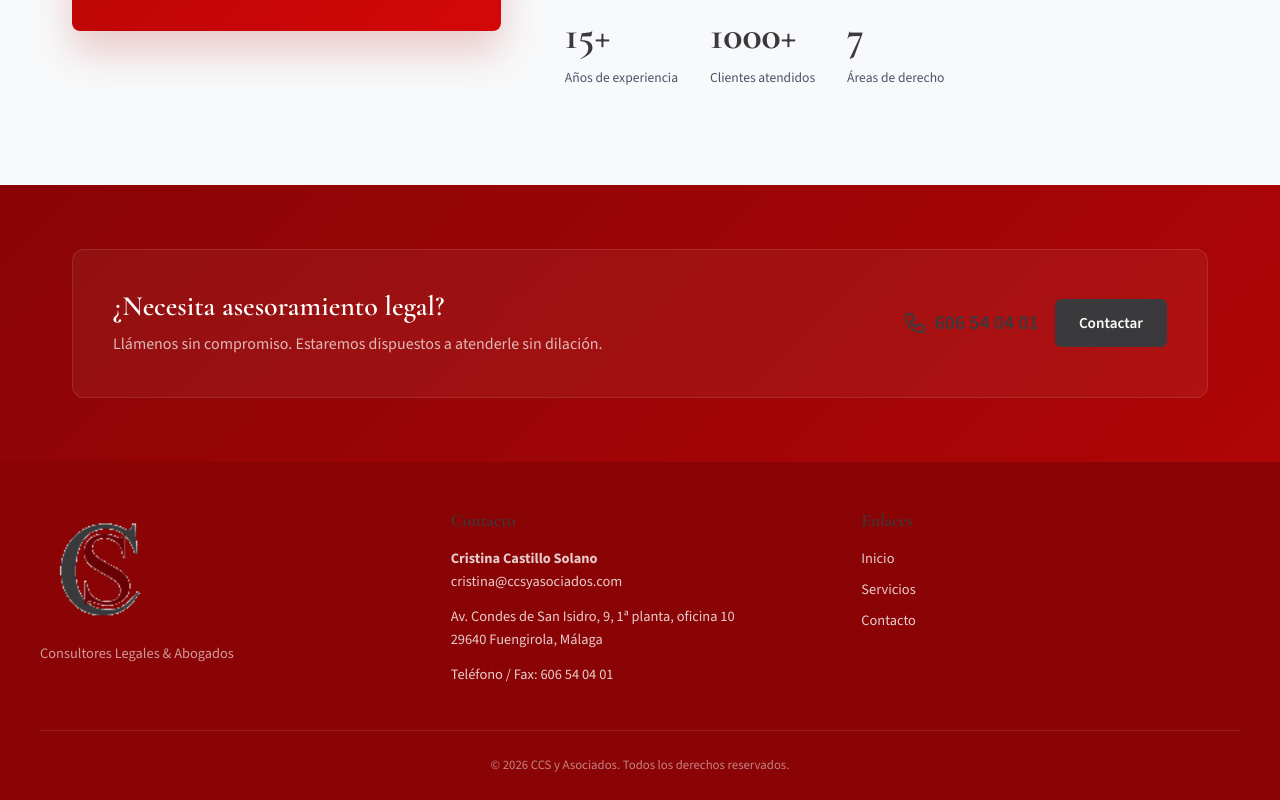
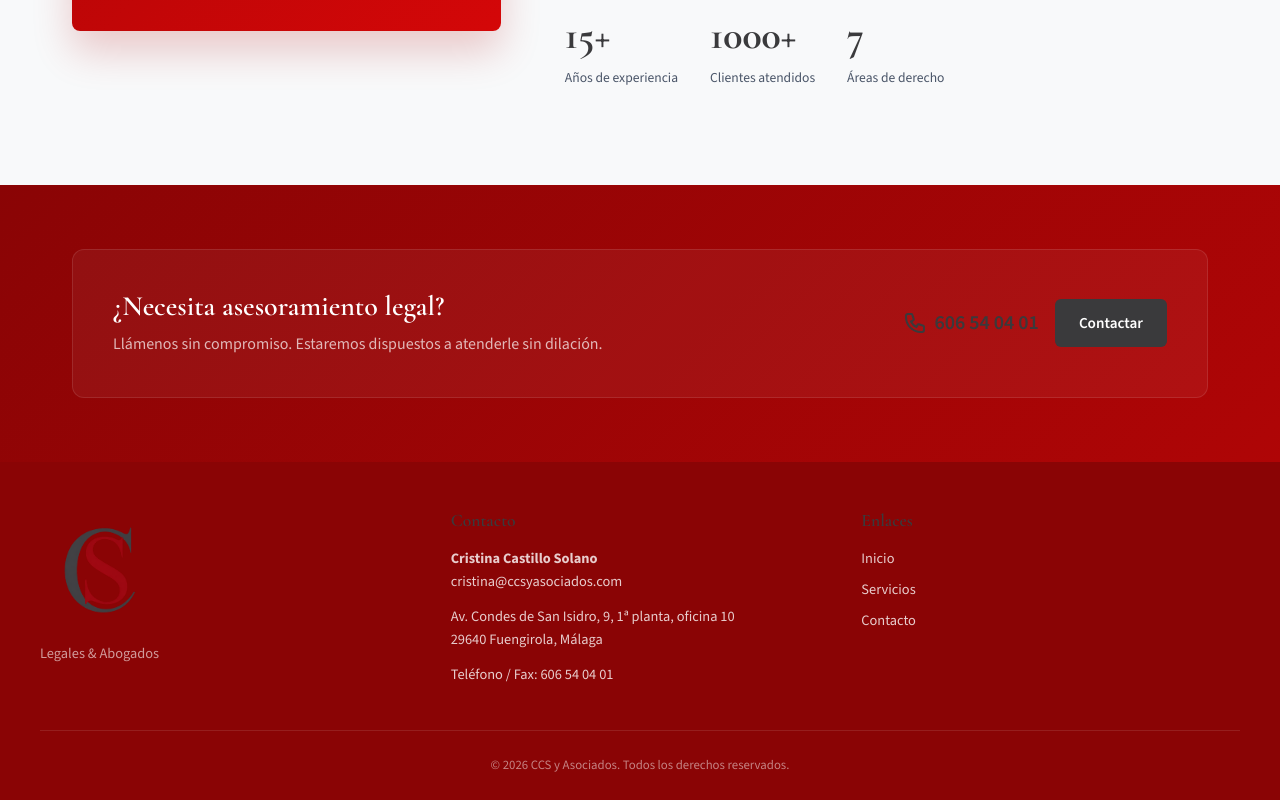
Before and after one commit to rubenvg16/ccs-contacto, an Angular app: page / in a window 1280 px wide. Shown: the part 1228-2028 px from the top of the page. Built offline with nearby package versions, Linux system fonts and the light colour scheme.

Commit message:
chore: update logo and footer

```diff
--- a/src/app/layout/footer.component.html
+++ b/src/app/layout/footer.component.html
@@ -4,7 +4,7 @@
       <div class="logo">
         <img src="/logo.png" alt="CCS y Asociados" class="footer-logo-img">
       </div>
-      <p class="tagline">Consultores Legales & Abogados</p>
+      <p class="tagline"> Legales & Abogados</p>
     </div>
 
     <div class="footer-contact">
```
Also changed, not shown: public/logo.png.
